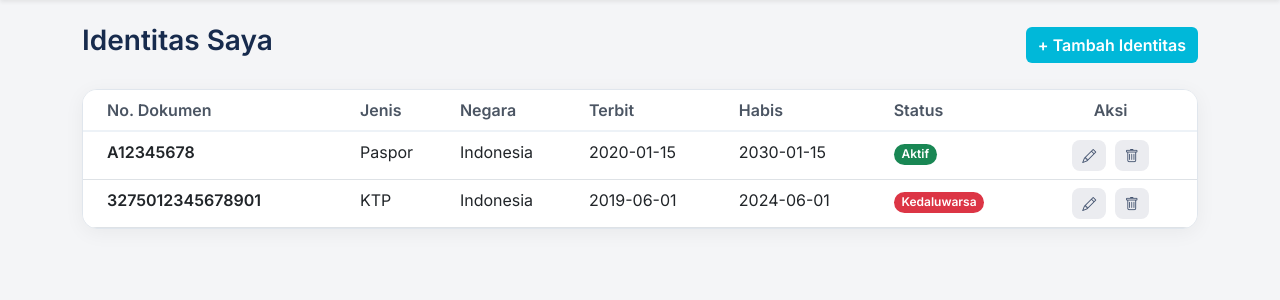
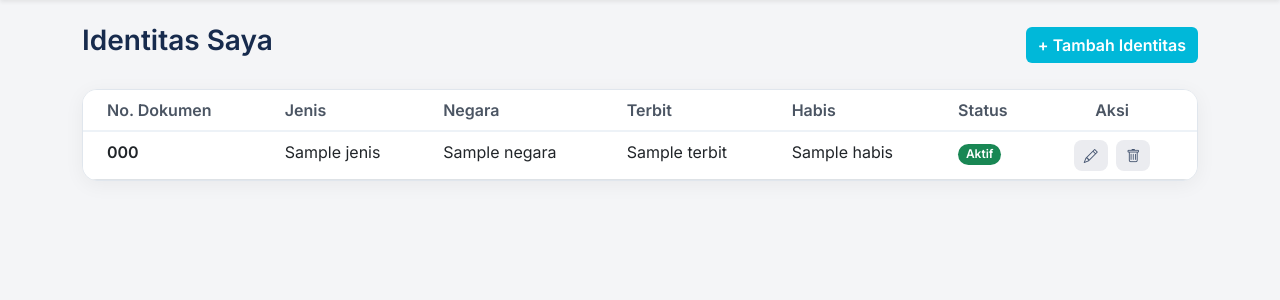
Before and after one commit to Basdatt-D11/AeroMiles, a Django app: template members/templates/members/identitas.html in a window 1280 px wide. Shown: the part 53-353 px from the top of the page. Run offline with Django 5.2, Linux system fonts and the light colour scheme; the template is opened without the code that fills it: most values are stand-ins (such as "Sample title", 1, 10 or a date in 2020).

Commit message:
fix: update templates for dynamic JSON data handling and string date display

```diff
--- a/members/templates/klaim/kelola_klaim.html
+++ b/members/templates/klaim/kelola_klaim.html
@@ -38,10 +38,10 @@
                         {% for klaim in klaims %}
                         <tr>
                             <td>CLM-{{ klaim.id|stringformat:"03d" }}</td>
-                            <td>{{ klaim.member.nama }}</td>
+                            <td>{{ klaim.email_member }}</td>
                             <td>{{ klaim.maskapai }}</td>
                             <td>{{ klaim.bandara_asal }} → {{ klaim.bandara_tujuan }}</td>
-                            <td>{{ klaim.tanggal_penerbangan|date:'d/m/Y' }}</td>
+                            <td>{{ klaim.tanggal_penerbangan }}</td>
                             <td>{{ klaim.flight_number }}</td>
                             <td>{{ klaim.kelas_kabin }}</td>
                             <td>
@@ -49,7 +49,7 @@
                                     {{ klaim.status }}
                                 </span>
                             </td>
-                            <td>{{ klaim.timestamp_pengajuan|date:'d/m/Y H:i' }}</td>
+                            <td>{{ klaim.timestamp_pengajuan|slice:":16" }}</td>
                             <td class="text-nowrap">
                                 {% if klaim.status == 'Menunggu' %}
                                 <a href="{% url 'approve_klaim' klaim.id %}" class="btn btn-sm btn-success me-1">Approve</a>
--- a/members/templates/klaim/riwayat_klaim.html
+++ b/members/templates/klaim/riwayat_klaim.html
@@ -63,7 +63,7 @@
                             <td>CLM-{{ klaim.id|stringformat:"03d" }}</td>
                             <td>{{ klaim.maskapai }}</td>
                             <td>{{ klaim.bandara_asal }} → {{ klaim.bandara_tujuan }}</td>
-                            <td>{{ klaim.tanggal_penerbangan|date:'d/m/Y' }}</td>
+                            <td>{{ klaim.tanggal_penerbangan }}</td>
                             <td>{{ klaim.flight_number }}</td>
                             <td>{{ klaim.kelas_kabin }}</td>
                             <td>
@@ -71,7 +71,7 @@
                                     {{ klaim.status }}
                                 </span>
                             </td>
-                            <td>{{ klaim.timestamp_pengajuan|date:'d/m/Y H:i' }}</td>
+                            <td>{{ klaim.timestamp_pengajuan|slice:":16" }}</td>
                             <td class="text-nowrap">
                                 {% if klaim.status == 'Menunggu' %}
                                 <a href="{% url 'edit_klaim' klaim.id %}" class="btn btn-sm btn-outline-primary me-1">
--- a/members/templates/members/identitas.html
+++ b/members/templates/members/identitas.html
@@ -24,13 +24,18 @@
             </tr>
         </thead>
         <tbody>
+            {% for iden in identitas_list %}
             <tr>
-                <td class="ps-4"><strong>A12345678</strong></td>
-                <td>Paspor</td>
-                <td>Indonesia</td>
-                <td>2020-01-15</td>
-                <td>2030-01-15</td>
-                <td><span class="badge bg-success">Aktif</span></td>
+                <td class="ps-4"><strong>{{ iden.nomor }}</strong></td>
+                <td>{{ iden.jenis }}</td>
+                <td>{{ iden.negara }}</td>
+                <td>{{ iden.terbit }}</td>
+                <td>{{ iden.habis }}</td>
+                <td>
+                    <span class="badge {% if iden.status == 'Aktif' %}bg-success{% else %}bg-danger{% endif %}">
+                        {{ iden.status }}
+                    </span>
+                </td>
                 <td class="text-center pe-4">
                     <button class="btn btn-sm btn-light btn-action me-1" data-bs-toggle="modal"
                         data-bs-target="#editModal1"><i class="bi bi-pencil"></i></button>
@@ -38,20 +43,11 @@
                         data-bs-target="#deleteIdentitasModal"><i class="bi bi-trash"></i></button>
                 </td>
             </tr>
+            {% empty %}
             <tr>
-                <td class="ps-4"><strong>3275012345678901</strong></td>
-                <td>KTP</td>
-                <td>Indonesia</td>
-                <td>2019-06-01</td>
-                <td>2024-06-01</td>
-                <td><span class="badge bg-danger">Kedaluwarsa</span></td>
-                <td class="text-center pe-4">
-                    <button class="btn btn-sm btn-light btn-action me-1" data-bs-toggle="modal"
-                        data-bs-target="#editModal2"><i class="bi bi-pencil"></i></button>
-                    <button class="btn btn-sm btn-light btn-action text-danger" data-bs-toggle="modal"
-                        data-bs-target="#deleteIdentitasModal"><i class="bi bi-trash"></i></button>
-                </td>
+                <td colspan="7" class="text-center text-muted py-4">Belum ada data identitas.</td>
             </tr>
+            {% endfor %}
         </tbody>
     </table>
 </div>
```
Also changed, not shown: members/templates/members/list_member.html (+17 -7 lines).
